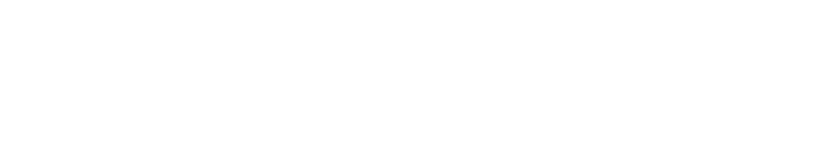
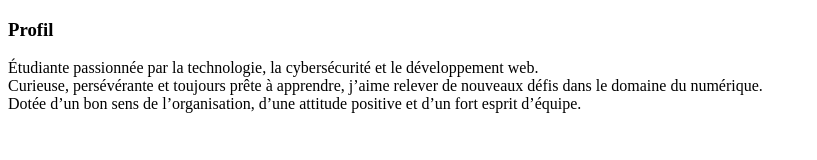
Before and after one commit to quenumeuphrasie5-wq/mon-cv, a plain HTML site: page index.html in a window 1280 px wide. Shown: the whole page, without its empty margins (0-817 px from the left). Drawn offline with Linux system fonts and the light colour scheme.

Commit message:
mise en place de section description

```diff
--- a/index.html
+++ b/index.html
@@ -7,6 +7,14 @@
     <title>Document</title>
 </head>
 <body>
-
+     <!-- Section Courte Description -->
+     <section id="description">
+        <h3>Profil</h3>
+        <p>
+            Étudiante passionnée par la technologie, la cybersécurité et le développement web.<br>
+            Curieuse, persévérante et toujours prête à apprendre, j’aime relever de nouveaux défis dans le domaine du numérique.<br>
+            Dotée d’un bon sens de l’organisation, d’une attitude positive et d’un fort esprit d’équipe.
+        </p>
+    </section>
 </body>
 </html>
```
